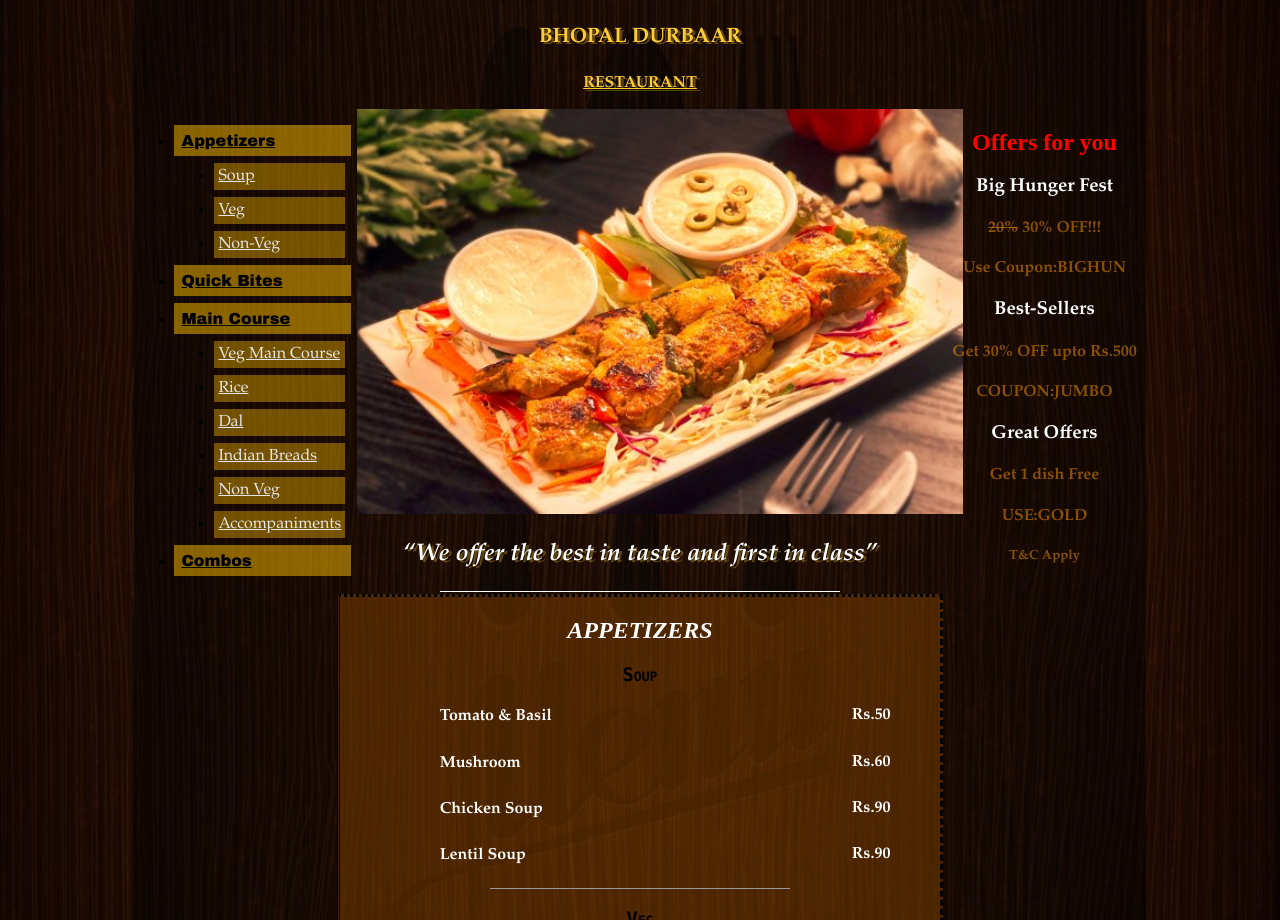
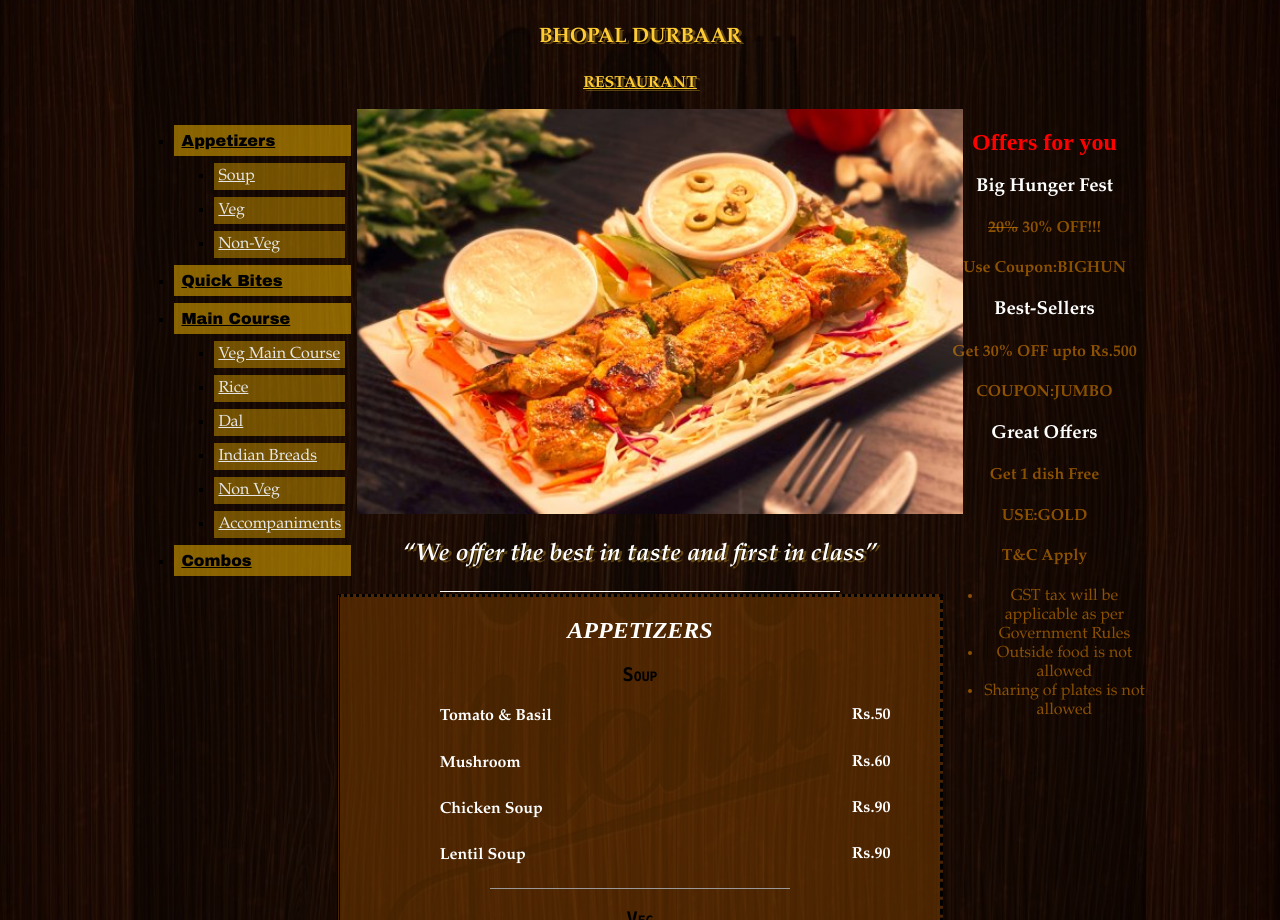
Before and after one commit to pratyushgguptaa/restaurant-menu, a plain HTML site: page index.html in a window 1280 px wide. Shown: the part 180-1100 px from the top of the page. Drawn offline with Linux system fonts and the light colour scheme.

Commit message:
T&C added

```diff
--- a/index.html
+++ b/index.html
@@ -209,7 +209,20 @@ Restaurant-Menu
 	  <h3>Great Offers</h3>
 	  <h4>Get 1 dish Free</h4>
 	  <h4>USE:GOLD</h4>
-          <h5>T&C Apply</h5>
+          <h4>T&C Apply</h4>
+
+			<ul >
+				<li>
+					GST tax will be applicable as per Government Rules
+				</li>
+				<li>
+					Outside food is not allowed
+				</li>
+				<li>
+					Sharing of plates is not allowed
+				</li>
+			</ul>
+
 	</div>
 </div>
 </body>
```
